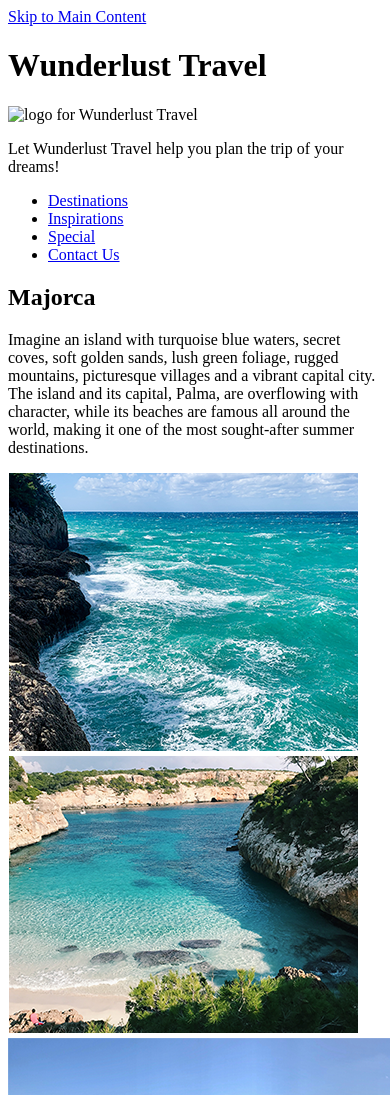
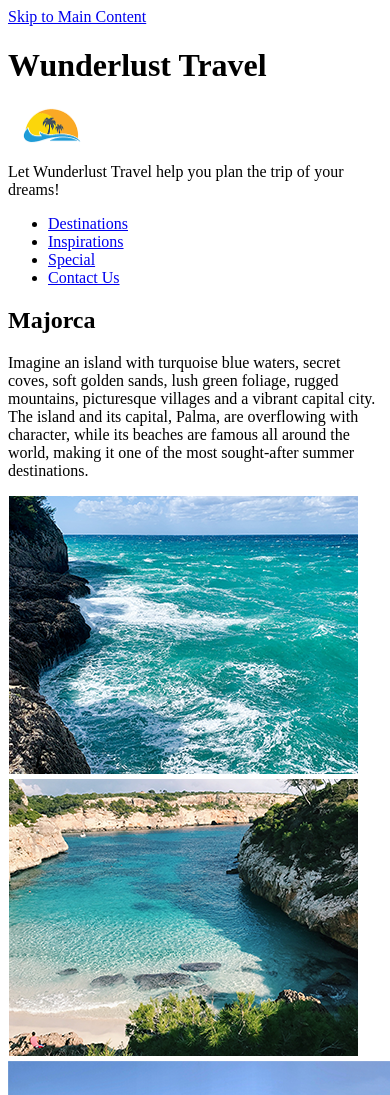
Before and after one commit to gpoelche/wunderlust, a plain HTML site: page index.html in a window 390 px wide. Shown: the top 1095 px of the page. Drawn offline with Linux system fonts and the light colour scheme.

Commit message:
Testing of responsive images
Have had issues with responsive images working properly, trying to workshop proper solutions

```diff
--- a/index.html
+++ b/index.html
@@ -13,7 +13,8 @@
             <a href="#main-content">Skip to Main Content</a>
 
             <h1>Wunderlust Travel</h1>
-            <img src="" alt="logo for Wunderlust Travel"> <!--ADD LOGO HERE-->
+           <img srcset="images/logo-S.png 320w, images/logo-M.png 780w, images/logo-L.png 1024w" src="images/logo-S.png" alt="logo for Wunderlust Travel">
+
             <p>Let Wunderlust Travel help you plan the trip of your dreams!</p>
 
             <nav>
```
